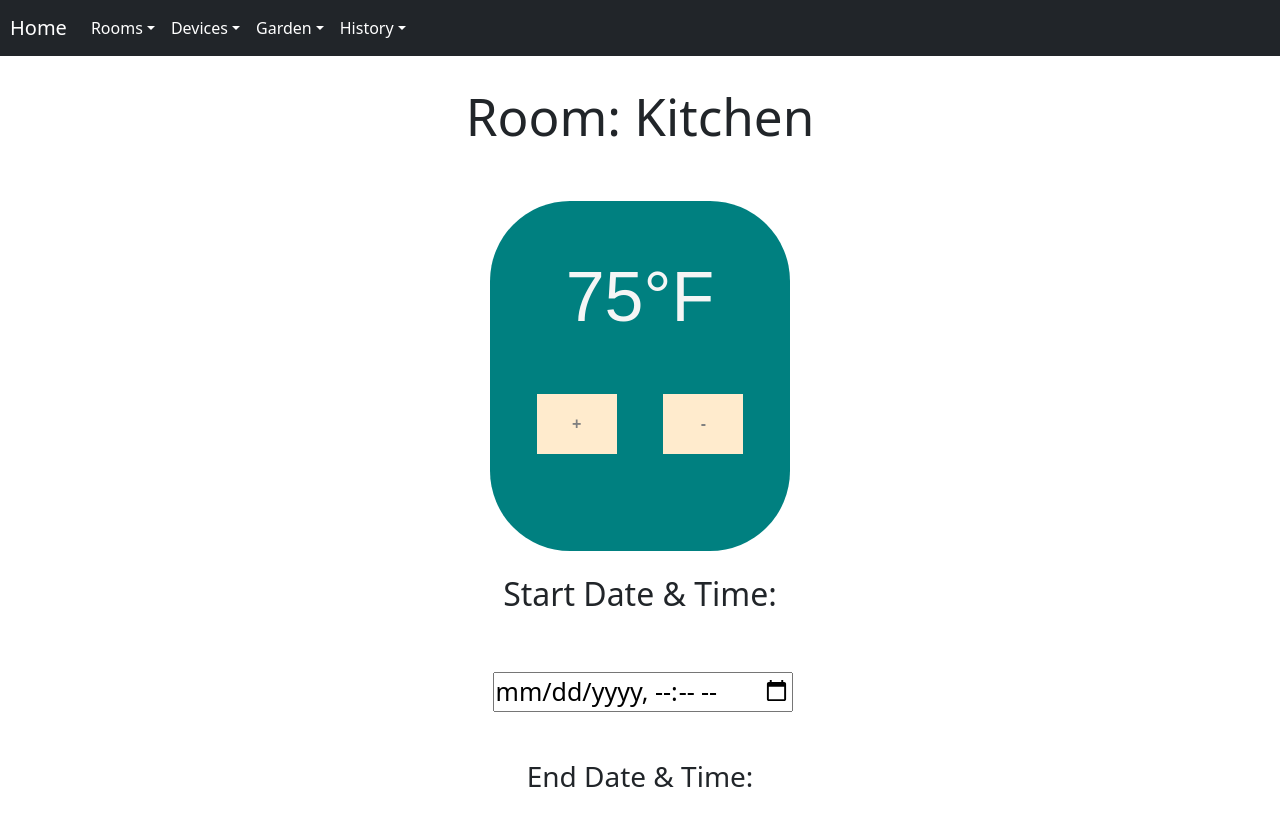
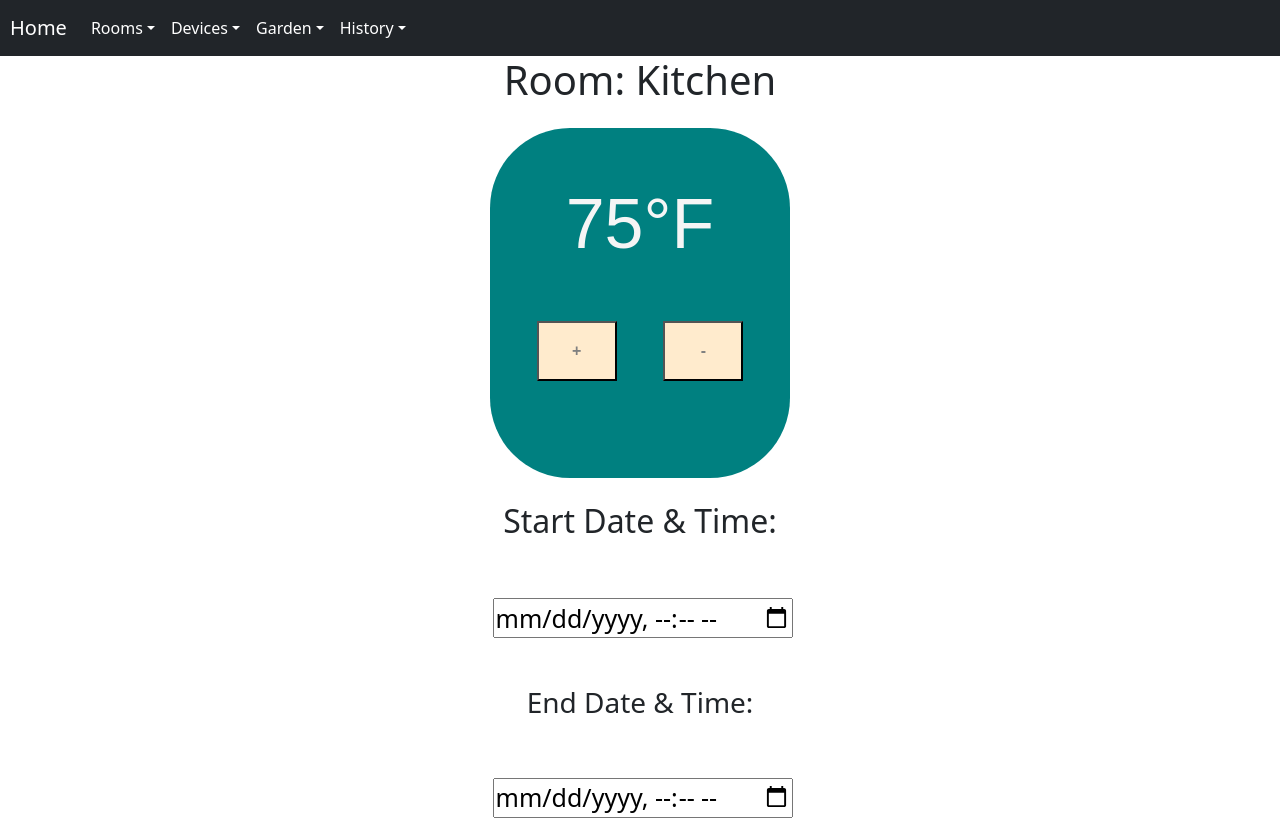
Before and after one commit to Wiqbal2/Smart-Hub-System, a React (Create React App) app: page /Room/Kitchen in a window 1280 px wide. Shown: the top 819 px of the page. Built offline with nearby package versions, Linux system fonts and the light colour scheme.

Commit message:
azqa: saving schedule to history + local storage

```diff
--- a/src/App.js
+++ b/src/App.js
@@ -7,6 +7,8 @@ import Device from './components/Device';
 import IrrigationSys from './IrrigationSys';
 import LightSys from './LightSys';
 import { DeviceContext } from './components/DeviceContext';
+import RoomSchedule from './components/RoomSchedule';
+
 
 
 function App() {
@@ -55,7 +57,8 @@ function App() {
           />
           <Routes>
             <Route path="/" element={<HomeScreen />} />
-            <Route path="/Room/:id" element={<Room />} />
+            <Route path="/Room/:id" element={<><Room/><RoomSchedule
+            onSaveDates={handleSaveDates}/></>} />
             <Route path="/Device/:deviceName" element={<Device
               onSaveDates={handleSaveDates} />} />
             <Route
--- a/src/components/Room.jsx
+++ b/src/components/Room.jsx
@@ -3,27 +3,30 @@ import { Navbar as  Navbar } from 'react-bootstrap';
 import '../styles.css';
 import Temperature  from './Utilities.js';
 import passParam from './paramWrapper';
-import RoomSchedule from './RoomSchedule.jsx';
 
 class Room extends React.Component {
 
   constructor(props){
     super(props);
+    //sets the default temperature
     this.state = {temp: 75};
 
+    //if the temp hasn't been set to anything it defaults it to 75
     if(localStorage.getItem( this.props.params.id ) == null){
       localStorage.setItem( this.props.params.id, parseInt(this.state.temp,10));
     }
   }
 
+//converst the temp to an int and stores it in localStorage using the room name
   handleTempChange = (temp) => {
     this.setState({temp:temp});
     localStorage.setItem( this.props.params.id, parseInt(temp,10) );
-    console.log(this.props.id);
   }
 
 
   render(){
+    //same logic as the previou if
+    //but a fail safe case in case temp gets unset
     if(localStorage.getItem( this.props.params.id ) == null){
       localStorage.setItem( this.props.params.id, 75);
     }
@@ -31,18 +34,19 @@ class Room extends React.Component {
   return (
 
     <div>
-      <div className='device-status'>
-      <h1 className='device-name'>Room: {this.props.params.id}</h1>
+      <div className='room-status'>
+      <h1 className='room-name' align='center'>Room: {this.props.params.id}</h1>
       </div>
+          {/* imports the nabvar */}
+
         <Navbar />
-
+          {/* imports the temp from utilties.js */}
         <Temperature
          temp={parseInt(localStorage.getItem( this.props.roomName ),10)}
          roomName={this.props.params.id}
          onTempChange={this.handleTempChange}
         />
 
-        <RoomSchedule />
     </div>
   );
 }
--- a/src/components/RoomSchedule.jsx
+++ b/src/components/RoomSchedule.jsx
@@ -1,12 +1,15 @@
 import React from 'react';
 import 'bootstrap/dist/css/bootstrap.min.css';
 import '../styles.css'; // Import the CSS file
+import passParam from './paramWrapper';
 
-const RoomSchedule = () => {
+const RoomSchedule = ({onSaveDates}) => {
+
     const saveOnClick = () => {
+
         const roomStart = document.querySelector('.datepicker1').value;
         const roomEnd = document.querySelector('.datepicker2').value;
-        //onSaveDates(roomStart, roomEnd); DOES NOT LIKE THIS ARRAY will break code
+        onSaveDates(roomStart, roomEnd);
 
         //local storage saving
         localStorage.setItem('roomStartDate', roomStart);
@@ -48,4 +51,4 @@ const RoomSchedule = () => {
         </div>
     );
 }
-export default RoomSchedule;
+export default passParam(RoomSchedule);
--- a/src/components/Utilities.js
+++ b/src/components/Utilities.js
@@ -11,29 +11,33 @@ class Temperature extends React.Component {
 
 
     changeTemp = (temperature) => {
+        {/* parseInt converts the temp to an int */}
         const temp = parseInt(localStorage.getItem( this.props.params.id ),10);
 
         if(temperature == 1){
+            {/* this.props.params.id get the the room name */}
             this.props.onTempChange(parseInt(temp,10)+1);
             localStorage.setItem( this.props.params.id, parseInt(temp,10)+1 );
 
         }
         else{
             this.props.onTempChange(parseInt(temp,10)-1);
+            {/* everything is stored in local storage */}
             localStorage.setItem( this.props.params.id, parseInt(temp,10)-1 );
         }
     }
 
     render() {
-        //const [temperatureValue, setTemperatureValue] = useState(70);
         const displayTemp = parseInt(localStorage.getItem( this.props.params.id ),10);
     return (
         <div class='temp-body'>
             <div class='temp-container'>
                 <div class='temperature-display'>
+                    {/* displays the temp in F */}
                     <div className='actual-temp'>{displayTemp}°F</div>
                 </div>
                 <div class='button-div'>
+                    {/* buttons for the temp */}
                     <button onClick={() => this.changeTemp(1)}><b>+</b></button>
                     <button onClick={() => this.changeTemp(-1)}><b>-</b></button>
                 </div>
--- a/src/components/paramWrapper.jsx
+++ b/src/components/paramWrapper.jsx
@@ -1,6 +1,7 @@
 import React from 'react';
 import { useParams } from 'react-router-dom';
 
+//this function gets the name of the rooms from the URL
 const withRouter = WrappedComponent => props => {
   const params = useParams();
 
--- a/src/styles.css
+++ b/src/styles.css
@@ -28,11 +28,9 @@
 	font-family: Arial, Helvetica, sans-serif;
 	text-align: center;
 	display: flex;
-	flex-direction: column;
 	justify-content: center;
 	align-items: center;
 	text-align: center;
-	/*min-height: 100vh;*/
 }
 .start-ro{
 	margin-top: 10px;
@@ -66,13 +64,11 @@
 }
 
 button {
-	border-radius: 50px;
 	height: 60px;
 	width: 80px;
 	font-size: 80px;
 	color: grey;
 	background: blanchedalmond;
-	border: 7px rgb(120, 42, 165);
 }
 
 button:hover {
@@ -84,12 +80,6 @@ button:hover {
 	justify-content: space-evenly;
 	align-items: center;
 }
-
-.neutral {
-	background: rgb(184, 184, 184);
-}
-
-
 
 .home-screen {
 	display: flex;
```
